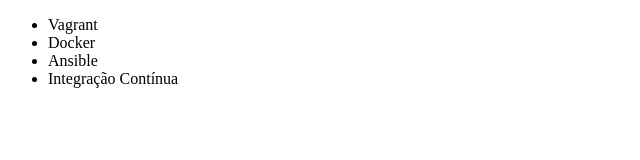
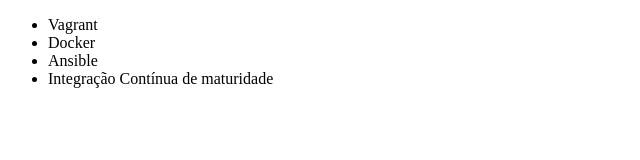
Before and after one commit to caio199307/alura-git, a plain HTML site: page index.html in a window 1280 px wide. Shown: the full height of the page, 0-640 px from the left. Drawn offline with Linux system fonts and the light colour scheme.

Commit message:
renomeando o curso

```diff
--- a/index.html
+++ b/index.html
@@ -9,7 +9,7 @@
         <li>Vagrant</li>
         <li>Docker</li>
         <li>Ansible</li>
-        <li>Integração Contínua</li>
+        <li>Integração Contínua de maturidade</li>
     </ul>
 </body>
 </html>
```
